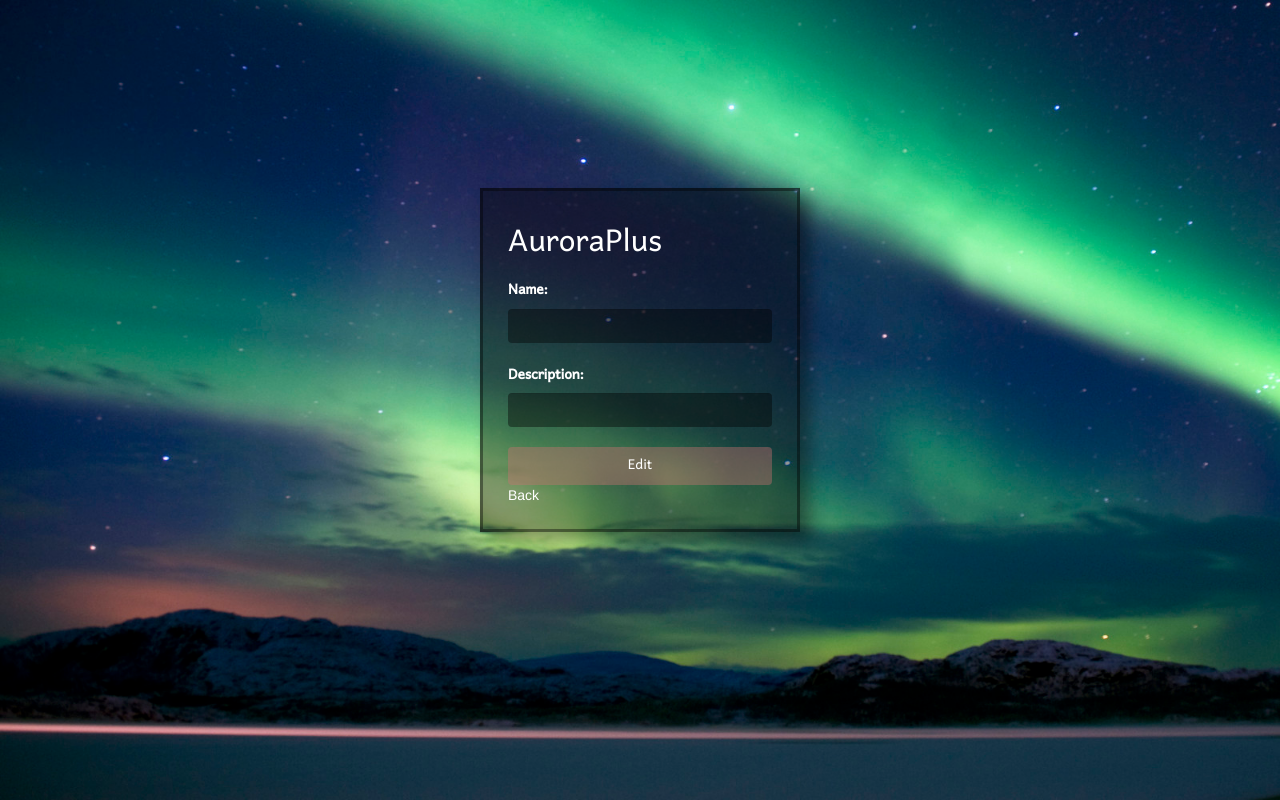
After one commit to Evert-Arends/AuroraPlus, a Django app: page /server/edit/ in a window 1280 px wide. The commit adds this page. Run offline with Django 3.2, Linux system fonts and the light colour scheme; a user stored in the database is signed in; some libraries are stand-ins or nearby versions.

Commit message:
made progress in #20

```diff
--- a/Aurora/urls.py
+++ b/Aurora/urls.py
@@ -28,4 +28,5 @@ urlpatterns = [
     url(r'^login/$', views.user_login, name='login'),
     url(r'^logout/$', views.user_logout, name='logout'),
     url(r'^pagenotfound/$', views.page_not_found, name='pagenotfound'),
+    url(r'^server/edit/(?P<list_id>\w{0,50})$', views.edit_server, name='editserver'),
 ]
--- a/AuroraPlus/views.py
+++ b/AuroraPlus/views.py
@@ -49,6 +49,11 @@ def index(request):
     if not count_servers:
         count_servers = '--'
     return render(request, 'index.html', {'server_all': string_server, 'totalservers': count_servers})
+
+
+@login_required
+def edit_server(request, list_id):
+    return render(request, 'edit_server.html')
 
 
 @login_required
--- /dev/null
+++ b/static/custom/css/edit.css
@@ -0,0 +1,77 @@
+* {
+    box-sizing: border-box;
+}
+
+body {
+    background: url("/static/images/background.jpg") no-repeat !important;
+    background-size: cover !important;
+    height: 100%;
+    width: 100%;
+}
+
+.centered {
+    position: fixed;
+    top: 45%;
+    left: 50%;
+    transform: translate(-50%, -50%);
+    transform: -webkit-translate(-50%, -50%);
+    transform: -ms-translate(-50%, -50%);
+    padding: 10px;
+    background-color: rgba(0, 0, 0, 0.4);
+    border: 3px solid rgba(0, 0, 0, 0.4);
+    box-shadow: 10px 10px 15px rgba(0, 0, 0, 0.4);
+}
+
+.centered-form {
+    top: 20%;
+}
+
+.centered-logo {
+    padding-bottom: 1%;
+}
+
+.edit-button {
+    width: 100%;
+    background-color: rgba(202, 113, 113, 0.4) !important;
+    font-size: 18px;
+    border-style: none !important;
+    color: white !important;
+    font-family: 'Harmattan', sans-serif;
+}
+
+.edit-button:hover {
+    box-shadow: inset 0 1px 1px rgba(0, 0, 0, .075), 0 0 8px rgba(102, 175, 233, .6);
+}
+
+.edit-input {
+    background-color: rgba(0, 0, 0, 0.4) !important;
+    border-style: none !important;
+    color: white !important;
+    font-family: 'Harmattan', sans-serif;
+
+}
+
+.edit-link {
+    color: white !important;
+}
+
+label {
+    color: white !important;
+    font-family: 'Harmattan', sans-serif;
+    font-size: 18px;
+!important;
+
+}
+
+h1 {
+    font-family: 'Harmattan', sans-serif !important;
+    text-decoration: solid;
+    color: white;
+    float: none;
+    text-align: center;
+    font-size: 40px;
+}
+
+.error {
+    color: red;
+}
--- /dev/null
+++ b/templates/edit_server.html
@@ -0,0 +1,35 @@
+{% load static from staticfiles %}
+{% load current_tags %}
+<html>
+<head>
+    <link rel="stylesheet" type="text/css" href="static/custom/css/login.css"/>
+    <meta charset="UTF-8">
+    <title>Login</title>
+    <link rel="icon" type="image/png" href="{% static "images/favicon.ico" %}">
+    <script type="text/javascript" src="{% static "jQuery/jquery-2.2.4.js" %}"></script>
+    <link rel="stylesheet" type="text/css" href="{% static "bootstrap/css/bootstrap.min.css" %}"/>
+    <script type="text/javascript" src="{% static "bootstrap/js/bootstrap.min.js" %}"></script>
+    <link rel="stylesheet" type="text/css" href="{% static "fontawesome/css/font-awesome.min.css" %}">
+    <link rel="stylesheet" type="text/css" href="{% static "custom/css/edit.css" %}"/>
+    <link href="https://fonts.googleapis.com/css?family=Armata|Bangers|Harmattan|Lato|Orbitron" rel="stylesheet">
+</head>
+<body>
+<div class="col-md-3 centered">
+    <div class="col-md-12 centered-logo">
+        <h1 style="text-align: left;">AuroraPlus</h1>
+    </div>
+    <div class="col-md-12 centered-form">
+        <form class="form form-outline" id="edit_form" method="post" autocomplete="off" action="/server/edit/">{% csrf_token %}
+            <label for="name">Name:</label>
+            <input class="form-control edit-input" id="name" type="text" autocomplete="off" name="name" value=""/>
+            <br>
+            <label for="description">Description:</label>
+            <input class="form-control edit-input" id="description" type="text" autocomplete="off" name="description" value=""/>
+            <br>
+            <input class="btn btn-default edit-button" type="submit" value="Edit"/>
+            <span><a href="/dashboard/" class="edit-link">Back</a></span>
+        </form>
+    </div>
+</div>
+</body>
+</html>
--- a/templates/index.html
+++ b/templates/index.html
@@ -38,7 +38,7 @@
                 </div>
             </div>
         </div>
-+
+
         <div class="col-md-3">
             <div class="panel panel-default dashboardpanel">
                 <div class="panel-body">
@@ -147,7 +147,7 @@
                                 <td>{{ item.Server_Name }}</td>
                                 <td>{{ item.Server_Description }}</td>
                                 <td><a class="btn btn-danger deletebutton" href="#"><i class="fa fa-trash"></i></a></td>
-                                <td><a class="btn btn-warning editbutton" href="#"><i class="fa fa-edit"></i></a></td>
+                                <td><a class="btn btn-warning editbutton" href="/server/edit/{{ item.ID }}"><i class="fa fa-edit"></i></a></td>
                             </tr>
                         {% endfor %}
                         </tbody>
```
